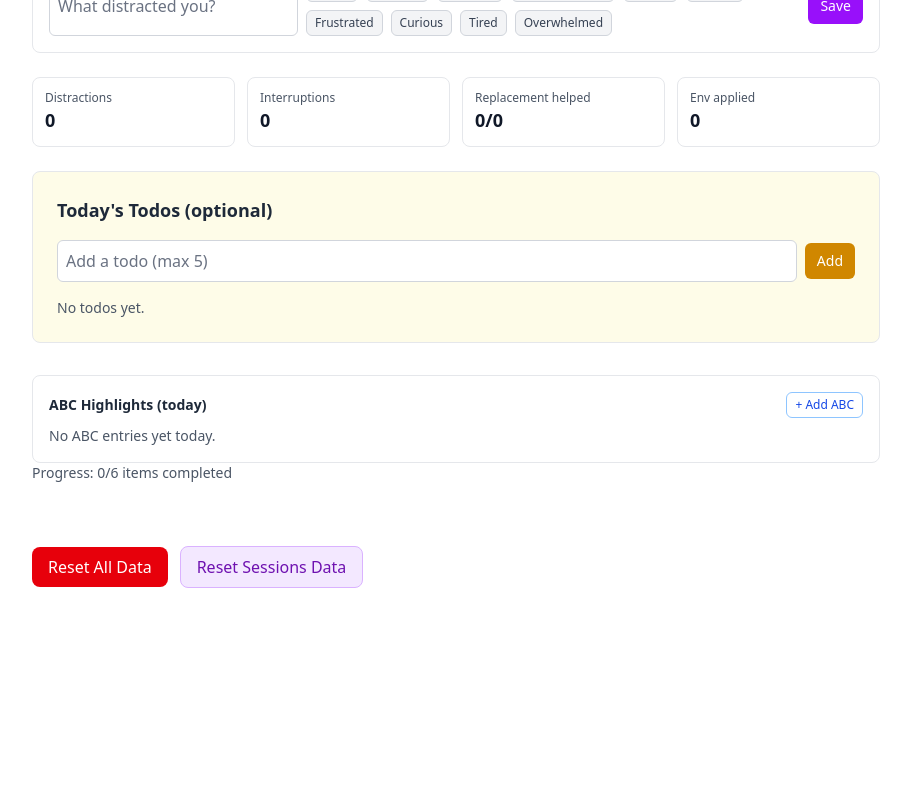
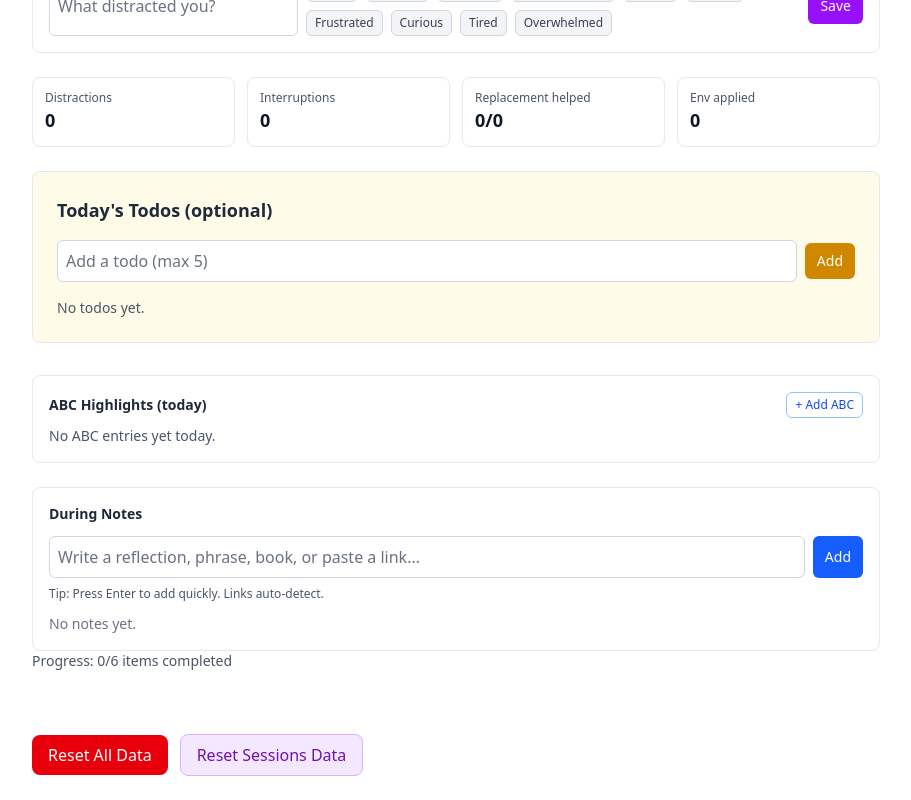
Before and after one commit to manu10/life-evaluation-tool, a React (Vite) app: page / in a window 1280 px wide. Shown: the part 577-1377 px from the top of the page, without its empty margins (184-1095 px from the left). Before the commit the page ends 1189 px from the top, so only its background shows below. Built offline with nearby package versions, Linux system fonts and the light colour scheme.

Commit message:
feat(during): add DuringNotes with persistent daily notes; surface in Evening\n\n- Simple add/delete list with auto-linking and dark mode\n- Stored by date via usePersistentState; editable on During, read-only on Evening

```diff
--- a/src/LifeEvaluationTool.jsx
+++ b/src/LifeEvaluationTool.jsx
@@ -30,6 +30,7 @@ import EnvironmentDesigner from './components/EnvironmentDesigner';
 import EnvironmentChecklist from './components/EnvironmentChecklist';
 import FiveStepProtocol from './components/FiveStepProtocol';
 import WhatWorkedToday from './components/WhatWorkedToday';
+import DuringNotes from './components/DuringNotes';
 import HelpModal from './components/HelpModal';
 import EveningResetConfirm from './components/EveningResetConfirm';
 import TodayActionHub from './components/TodayActionHub';
@@ -89,6 +90,7 @@ export default function LifeEvaluationTool() {
   const [dailyRoutines, setDailyRoutines] = usePersistentState('dailyRoutines', defaultDailyRoutines);
   const [yesterdaysRoutines, setYesterdaysRoutines] = usePersistentState('yesterdaysRoutines', defaultDailyRoutines);
   const [distractions, setDistractions] = usePersistentState('distractions', []);
+  const [duringNotesByDate, setDuringNotesByDate] = usePersistentState('duringNotesByDate', {});
   const [yesterdaysDistractions, setYesterdaysDistractions] = usePersistentState('yesterdaysDistractions', []);
   const [gratitude, setGratitude] = usePersistentState('gratitude', defaultGratitude);
   const [yesterdaysGratitude, setYesterdaysGratitude] = usePersistentState('yesterdaysGratitude', defaultGratitude);
@@ -696,6 +698,23 @@ export default function LifeEvaluationTool() {
           liveSession={liveSession}
           onEndSession={() => setIsEndSessionOpen(true)}
         />
+          {(() => {
+            const d = new Date();
+            const todayKey = new Date(d.getFullYear(), d.getMonth(), d.getDate()).toISOString().slice(0,10);
+            const notes = Array.isArray(duringNotesByDate?.[todayKey]) ? duringNotesByDate[todayKey] : [];
+            function addNote(text) {
+              const item = { id: Date.now() + Math.random(), text, createdAt: Date.now() };
+              setDuringNotesByDate(prev => ({ ...prev, [todayKey]: [item, ...(prev?.[todayKey] || [])] }));
+            }
+            function removeNote(id) {
+              setDuringNotesByDate(prev => ({ ...prev, [todayKey]: (prev?.[todayKey] || []).filter(n => n.id !== id) }));
+            }
+            return (
+              <div className="mt-6">
+                <DuringNotes notes={notes} onAdd={addNote} onRemove={removeNote} editable={!eveningDone} />
+              </div>
+            );
+          })()}
         </>
       )}
       {(activeTab === 'morning' || activeTab === 'evening') && (
@@ -971,6 +990,17 @@ export default function LifeEvaluationTool() {
             placeholder="Reflect on your day... wins, challenges, insights, or anything on your mind"
             onAddABC={() => { setAbcInitial({}); setIsABCOpen(true); }}
           />
+          {(() => {
+            const d = new Date();
+            const todayKey = new Date(d.getFullYear(), d.getMonth(), d.getDate()).toISOString().slice(0,10);
+            const notes = Array.isArray(duringNotesByDate?.[todayKey]) ? duringNotesByDate[todayKey] : [];
+            if (!notes.length) return null;
+            return (
+              <div className="mt-6">
+                <DuringNotes notes={notes} editable={false} />
+              </div>
+            );
+          })()}
           {/* ABC Highlights (today) */}
           <ABCHighlights logs={abcLogs} onAddABC={() => { setAbcInitial({}); setIsABCOpen(true); }} />
 
--- /dev/null
+++ b/src/components/DuringNotes.jsx
@@ -0,0 +1,69 @@
+import React, { useState } from 'react';
+
+export default function DuringNotes({ notes = [], onAdd, onRemove, editable = true }) {
+  const [text, setText] = useState('');
+
+  function handleSubmit(e) {
+    e.preventDefault();
+    const trimmed = (text || '').trim();
+    if (!editable || !trimmed) return;
+    onAdd && onAdd(trimmed);
+    setText('');
+  }
+
+  function renderNoteText(t) {
+    // Auto-link simple URLs
+    const urlRegex = /(https?:\/\/[^\s]+)/g;
+    const parts = String(t).split(urlRegex);
+    return parts.map((part, idx) => {
+      if (urlRegex.test(part)) {
+        return (
+          <a key={idx} href={part} target="_blank" rel="noreferrer" className="text-blue-700 dark:text-blue-300 underline break-all">{part}</a>
+        );
+      }
+      return <span key={idx}>{part}</span>;
+    });
+  }
+
+  return (
+    <div className="p-4 bg-white dark:bg-gray-800 border border-gray-200 dark:border-gray-700 rounded-lg">
+      <div className="flex items-center justify-between mb-3">
+        <h3 className="text-sm font-semibold text-gray-800 dark:text-gray-100">During Notes</h3>
+      </div>
+      {editable && (
+        <form onSubmit={handleSubmit} className="mb-3">
+          <div className="flex gap-2">
+            <input
+              value={text}
+              onChange={(e) => setText(e.target.value)}
+              placeholder="Write a reflection, phrase, book, or paste a link…"
+              className="flex-1 p-2 border border-gray-300 dark:border-gray-600 rounded-md bg-white dark:bg-gray-800 text-gray-900 dark:text-gray-100 placeholder:text-gray-500 dark:placeholder:text-gray-400"
+            />
+            <button type="submit" className="px-3 py-2 bg-blue-600 text-white rounded-md text-sm hover:bg-blue-700">Add</button>
+          </div>
+          <div className="mt-2 text-xs text-gray-600 dark:text-gray-400">Tip: Press Enter to add quickly. Links auto-detect.</div>
+        </form>
+      )}
+      <ul className="space-y-2">
+        {notes.map(n => (
+          <li key={n.id} className="p-2 bg-gray-50 dark:bg-gray-900/30 border border-gray-200 dark:border-gray-700 rounded">
+            <div className="flex items-start justify-between gap-3">
+              <div className="text-sm text-gray-800 dark:text-gray-100 whitespace-pre-wrap break-words">
+                {renderNoteText(n.text)}
+              </div>
+              <div className="flex items-center gap-2 shrink-0">
+                <span className="text-[11px] text-gray-500 dark:text-gray-400">{new Date(n.createdAt).toLocaleTimeString([], { hour: '2-digit', minute: '2-digit' })}</span>
+                {editable && (
+                  <button onClick={() => onRemove && onRemove(n.id)} className="text-xs px-2 py-1 rounded-md border border-red-300 dark:border-red-700 text-red-700 dark:text-red-300 hover:bg-red-50 dark:hover:bg-red-900/20">Delete</button>
+                )}
+              </div>
+            </div>
+          </li>
+        ))}
+        {!notes.length && (
+          <li className="text-sm text-gray-500 dark:text-gray-400">No notes yet.</li>
+        )}
+      </ul>
+    </div>
+  );
+}
```
